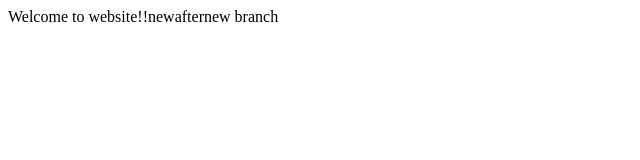
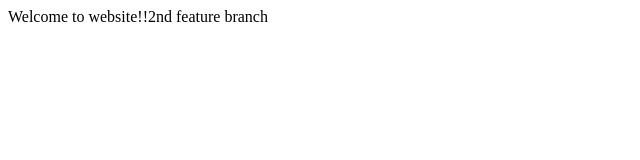
Before and after one commit to DHeerajSachan/dummyproject, a plain HTML site: page index.html in a window 1280 px wide. Shown: the full height of the page, 0-640 px from the left. Drawn offline with Linux system fonts and the light colour scheme.

Commit message:
it is new change

```diff
--- a/index.html
+++ b/index.html
@@ -1,3 +1,3 @@
 <html>
-Welcome to website!!newafternew branch
+Welcome to website!!2nd feature branch
 </html>
```
